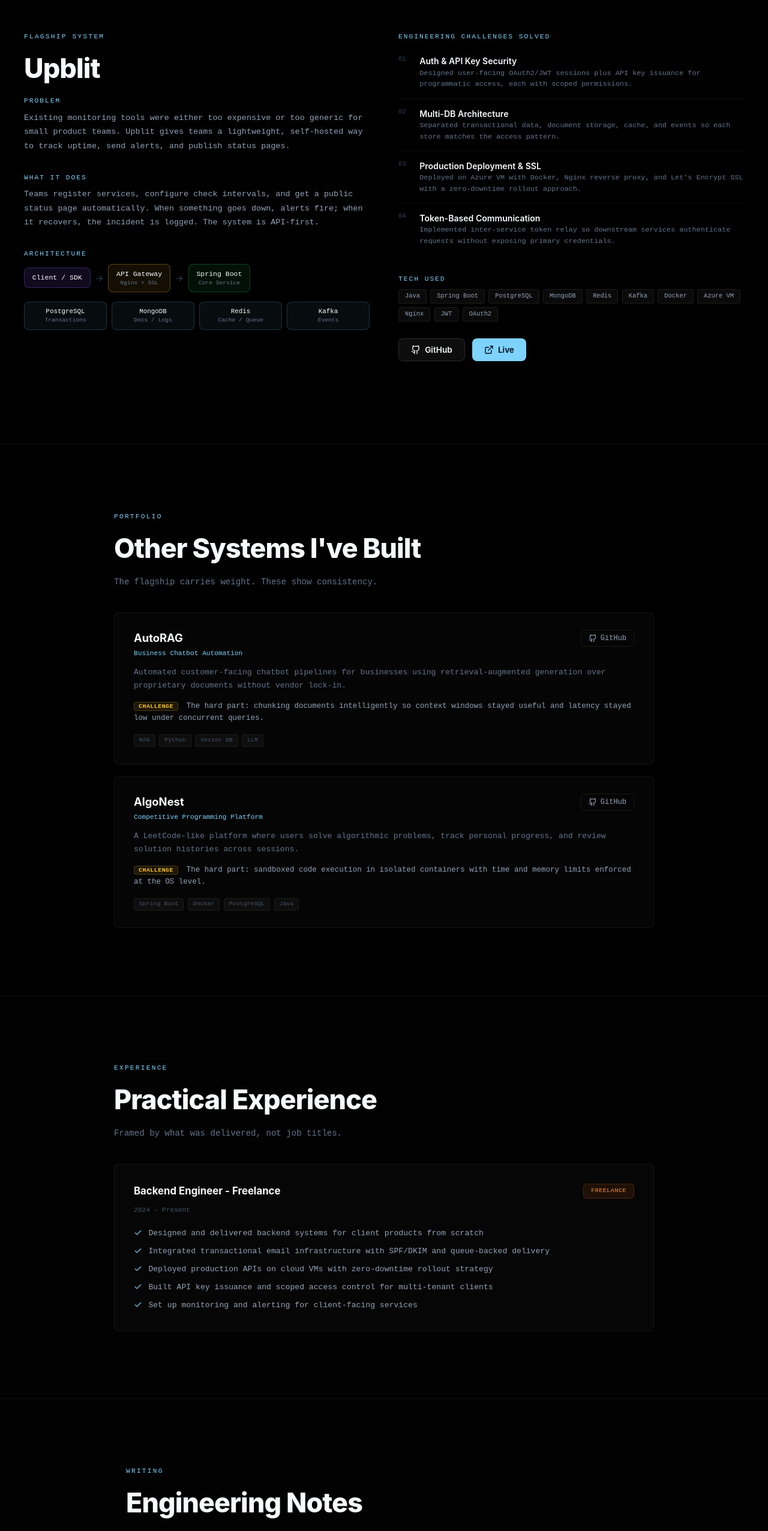
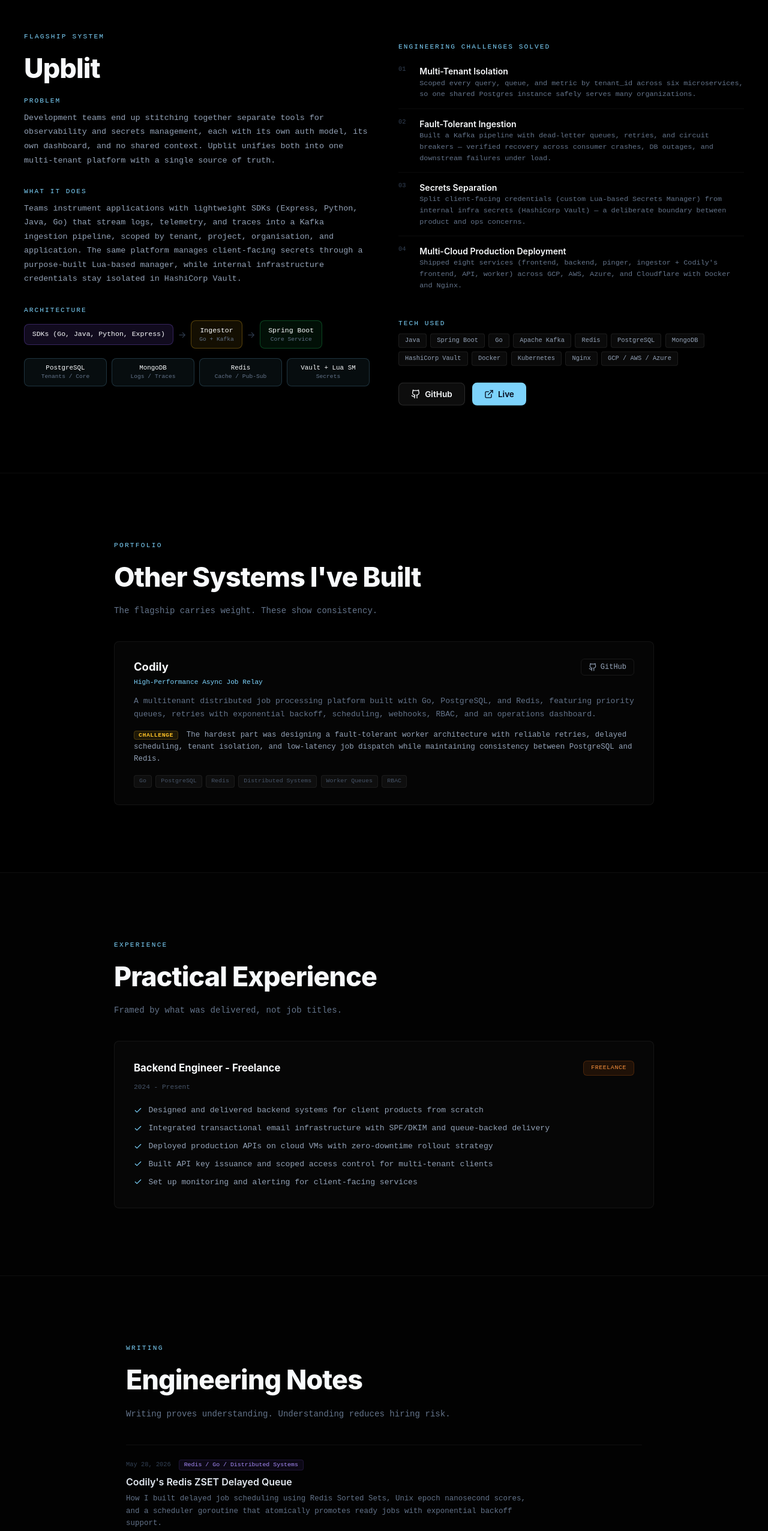
Before and after one commit to Debashismitra01/Portfolio, a Next.js app: page / in a window 1280 px wide. Shown: the part 1660-4212 px from the top of the page at 60% size. Built offline with nearby package versions, Linux system fonts and the light colour scheme.

Commit message:
Content change

```diff
--- a/src/app/components/EngineeringNotes.jsx
+++ b/src/app/components/EngineeringNotes.jsx
@@ -7,25 +7,25 @@
 
 const notes = [
   {
-    date: "Jan 2025",
-    title: "Why my first caching strategy failed",
-    desc: "I cached at the wrong layer. Data was stale in Redis while the DB had the truth, and that changed how I think about invalidation.",
-    tag: "Redis / Caching",
-    href: "#",
+    date: "May 28, 2026",
+    title: "Codily's Redis ZSET Delayed Queue",
+    desc: "How I built delayed job scheduling using Redis Sorted Sets, Unix epoch nanosecond scores, and a scheduler goroutine that atomically promotes ready jobs with exponential backoff support.",
+    tag: "Redis / Go / Distributed Systems",
+    href: "https://blog.debashismitra.me/posts/codily-redis-zset-delayed-queue-deep-dive",
   },
   {
-    date: "Dec 2024",
-    title: "Designing token authentication for Upblit's API",
-    desc: "A walkthrough of a dual-token system: short-lived JWTs for sessions and long-lived API keys for SDK consumers with scoped permissions.",
-    tag: "Auth / JWT / Security",
-    href: "#",
+    date: "May 11, 2026",
+    title: "What I Learned Deploying 8 Services Across GCP, AWS, Azure, and Cloudflare",
+    desc: "An honest reflection on deploying Upblit and Codily across multiple cloud providers, covering networking challenges, secrets management, infrastructure costs, and operational lessons learned as a solo developer.",
+    tag: "DevOps / Multi-Cloud",
+    href: "https://blog.debashismitra.me/posts/what-i-learned-deploying-8-services-across-gcp-aws-azure-cloudflare",
   },
   {
-    date: "Nov 2024",
-    title: "Deploying Spring Boot with Nginx and SSL on Azure",
-    desc: "From a raw VM to production service: reverse proxy config, Let's Encrypt renewal, and a zero-downtime restart strategy.",
-    tag: "DevOps / Azure / Nginx",
-    href: "#",
+    date: "May 21, 2026",
+    title: "Idempotency Keys in Distributed Job Systems",
+    desc: "Why async systems need idempotency, how Codily deduplicates requests with the Idempotency-Key header, and how this prevents duplicate emails, webhooks, and background jobs.",
+    tag: "Backend / APIs / Reliability",
+    href: "https://blog.debashismitra.me/posts/idempotency-keys-distributed-job-systems-codily",
   },
 ];
 
--- a/src/app/components/Flagship.jsx
+++ b/src/app/components/Flagship.jsx
@@ -8,35 +8,36 @@
 
 const challenges = [
   {
-    title: "Auth & API Key Security",
-    desc: "Designed user-facing OAuth2/JWT sessions plus API key issuance for programmatic access, each with scoped permissions.",
+    title: "Multi-Tenant Isolation",
+    desc: "Scoped every query, queue, and metric by tenant_id across six microservices, so one shared Postgres instance safely serves many organizations.",
   },
   {
-    title: "Multi-DB Architecture",
-    desc: "Separated transactional data, document storage, cache, and events so each store matches the access pattern.",
+    title: "Fault-Tolerant Ingestion",
+    desc: "Built a Kafka pipeline with dead-letter queues, retries, and circuit breakers — verified recovery across consumer crashes, DB outages, and downstream failures under load.",
   },
   {
-    title: "Production Deployment & SSL",
-    desc: "Deployed on Azure VM with Docker, Nginx reverse proxy, and Let's Encrypt SSL with a zero-downtime rollout approach.",
+    title: "Secrets Separation",
+    desc: "Split client-facing credentials (custom Lua-based Secrets Manager) from internal infra secrets (HashiCorp Vault) — a deliberate boundary between product and ops concerns.",
   },
   {
-    title: "Token-Based Communication",
-    desc: "Implemented inter-service token relay so downstream services authenticate requests without exposing primary credentials.",
+    title: "Multi-Cloud Production Deployment",
+    desc: "Shipped eight services (frontend, backend, pinger, ingestor + Codily's frontend, API, worker) across GCP, AWS, Azure, and Cloudflare with Docker and Nginx.",
   },
 ];
 
 const tech = [
   "Java",
   "Spring Boot",
+  "Go",
+  "Apache Kafka",
+  "Redis",
   "PostgreSQL",
   "MongoDB",
-  "Redis",
-  "Kafka",
+  "HashiCorp Vault",
   "Docker",
-  "Azure VM",
+  "Kubernetes",
   "Nginx",
-  "JWT",
-  "OAuth2",
+  "GCP / AWS / Azure",
 ];
 
 export default function Flagship() {
@@ -71,18 +72,22 @@
             <Reveal className="flagship-block" delay={100}>
               <h3 className="flagship-block-title">Problem</h3>
               <p className="flagship-block-text">
-                Existing monitoring tools were either too expensive or too generic for small
-                product teams. Upblit gives teams a lightweight, self-hosted way to track
-                uptime, send alerts, and publish status pages.
+                Development teams end up stitching together separate tools for
+                observability and secrets management, each with its own auth model,
+                its own dashboard, and no shared context. Upblit unifies both into
+                one multi-tenant platform with a single source of truth.
               </p>
             </Reveal>
 
             <Reveal className="flagship-block" delay={150}>
               <h3 className="flagship-block-title">What it does</h3>
               <p className="flagship-block-text">
-                Teams register services, configure check intervals, and get a public status
-                page automatically. When something goes down, alerts fire; when it recovers,
-                the incident is logged. The system is API-first.
+                Teams instrument applications with lightweight SDKs (Express, Python,
+                Java, Go) that stream logs, telemetry, and traces into a Kafka
+                ingestion pipeline, scoped by tenant, project, organisation, and
+                application. The same platform manages client-facing secrets through
+                a purpose-built Lua-based manager, while internal infrastructure
+                credentials stay isolated in HashiCorp Vault.
               </p>
             </Reveal>
 
@@ -90,11 +95,11 @@
               <h3 className="flagship-block-title">Architecture</h3>
               <div className="arch-diagram">
                 <div className="arch-row">
-                  <div className="arch-box arch-client">Client / SDK</div>
+                  <div className="arch-box arch-client">SDKs (Go, Java, Python, Express)</div>
                   <div className="arch-arrow">-&gt;</div>
                   <div className="arch-box arch-gateway">
-                    API Gateway
-                    <span>Nginx + SSL</span>
+                    Ingestor
+                    <span>Go + Kafka</span>
                   </div>
                   <div className="arch-arrow">-&gt;</div>
                   <div className="arch-box arch-service">
@@ -105,19 +110,19 @@
                 <div className="arch-row arch-row--dbs">
                   <div className="arch-box arch-db">
                     PostgreSQL
-                    <span>Transactions</span>
+                    <span>Tenants / Core</span>
                   </div>
                   <div className="arch-box arch-db">
                     MongoDB
-                    <span>Docs / Logs</span>
+                    <span>Logs / Traces</span>
                   </div>
                   <div className="arch-box arch-db">
                     Redis
-                    <span>Cache / Queue</span>
+                    <span>Cache / Pub-Sub</span>
                   </div>
                   <div className="arch-box arch-db">
-                    Kafka
-                    <span>Events</span>
+                    Vault + Lua SM
+                    <span>Secrets</span>
                   </div>
                 </div>
               </div>
@@ -151,7 +156,7 @@
 
             <div className="flagship-links">
               <a
-                href="https://github.com/upblit/upblit"
+                href="https://github.com/Upblit/Upblit"
                 target="_blank"
                 rel="noopener noreferrer"
                 className="flagship-link flagship-link--github"
--- a/src/app/components/OpenSource.jsx
+++ b/src/app/components/OpenSource.jsx
@@ -7,22 +7,22 @@
 import "./OpenSource.css";
 
 const stats = [
-  { value: "11k+", label: "Users" },
-  { value: "40+", label: "Contributors" },
-  { value: "120+", label: "Forks" },
-  { value: "60+", label: "Issues Resolved" },
+  { value: "1k+", label: "Users" },
+  { value: "3k+", label: "Overall Contributions" },
+  { value: "78", label: "Commits" },
+  { value: "23", label: "Contributors" },
 ];
 
 const cards = [
   {
     icon: GitPullRequest,
-    title: "Hacktoberfest Contributor & Maintainer",
+    title: "Hacktoberfest  Maintainer",
     desc: "Reviewed pull requests, triaged issues, mentored first-time contributors, and kept community submissions production-minded.",
   },
   {
     icon: Users,
     title: "Community Building",
-    desc: "Grew a project to 11k users organically with contributor onboarding, clear guidelines, and steady issue triage.",
+    desc: "Grew a project to 1k users organically with contributor onboarding, clear guidelines, and steady issue triage.",
   },
   {
     icon: PenLine,
--- a/src/app/components/OtherSystems.jsx
+++ b/src/app/components/OtherSystems.jsx
@@ -6,23 +6,21 @@
 
 const systems = [
   {
-    name: "AutoRAG",
-    label: "Business Chatbot Automation",
-    desc: "Automated customer-facing chatbot pipelines for businesses using retrieval-augmented generation over proprietary documents without vendor lock-in.",
-    challenge:
-      "The hard part: chunking documents intelligently so context windows stayed useful and latency stayed low under concurrent queries.",
-    tags: ["RAG", "Python", "Vector DB", "LLM"],
-    github: "https://github.com/Debashismitra01/AutoRAG",
-  },
-  {
-    name: "AlgoNest",
-    label: "Competitive Programming Platform",
-    desc: "A LeetCode-like platform where users solve algorithmic problems, track personal progress, and review solution histories across sessions.",
-    challenge:
-      "The hard part: sandboxed code execution in isolated containers with time and memory limits enforced at the OS level.",
-    tags: ["Spring Boot", "Docker", "PostgreSQL", "Java"],
-    github: "https://github.com/Debashismitra01/AlgoNest",
-  },
+  name: "Codily",
+  label: "High-Performance Async Job Relay",
+  desc: "A multitenant distributed job processing platform built with Go, PostgreSQL, and Redis, featuring priority queues, retries with exponential backoff, scheduling, webhooks, RBAC, and an operations dashboard.",
+  challenge:
+    "The hardest part was designing a fault-tolerant worker architecture with reliable retries, delayed scheduling, tenant isolation, and low-latency job dispatch while maintaining consistency between PostgreSQL and Redis.",
+  tags: [
+    "Go",
+    "PostgreSQL",
+    "Redis",
+    "Distributed Systems",
+    "Worker Queues",
+    "RBAC"
+  ],
+  github: "https://github.com/Debashismitra01/Codily",
+}
 ];
 
 export default function OtherSystems() {
```
